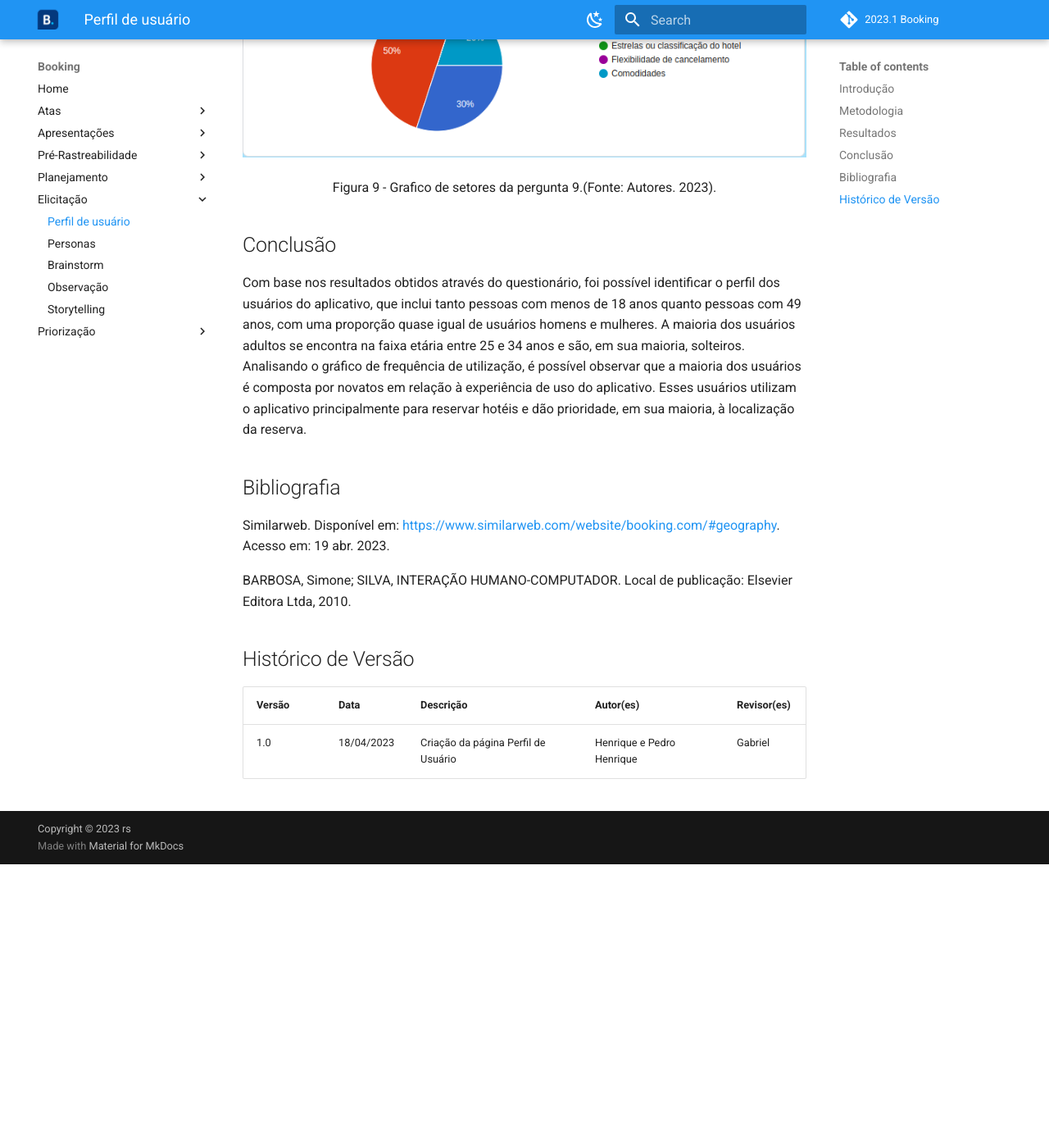
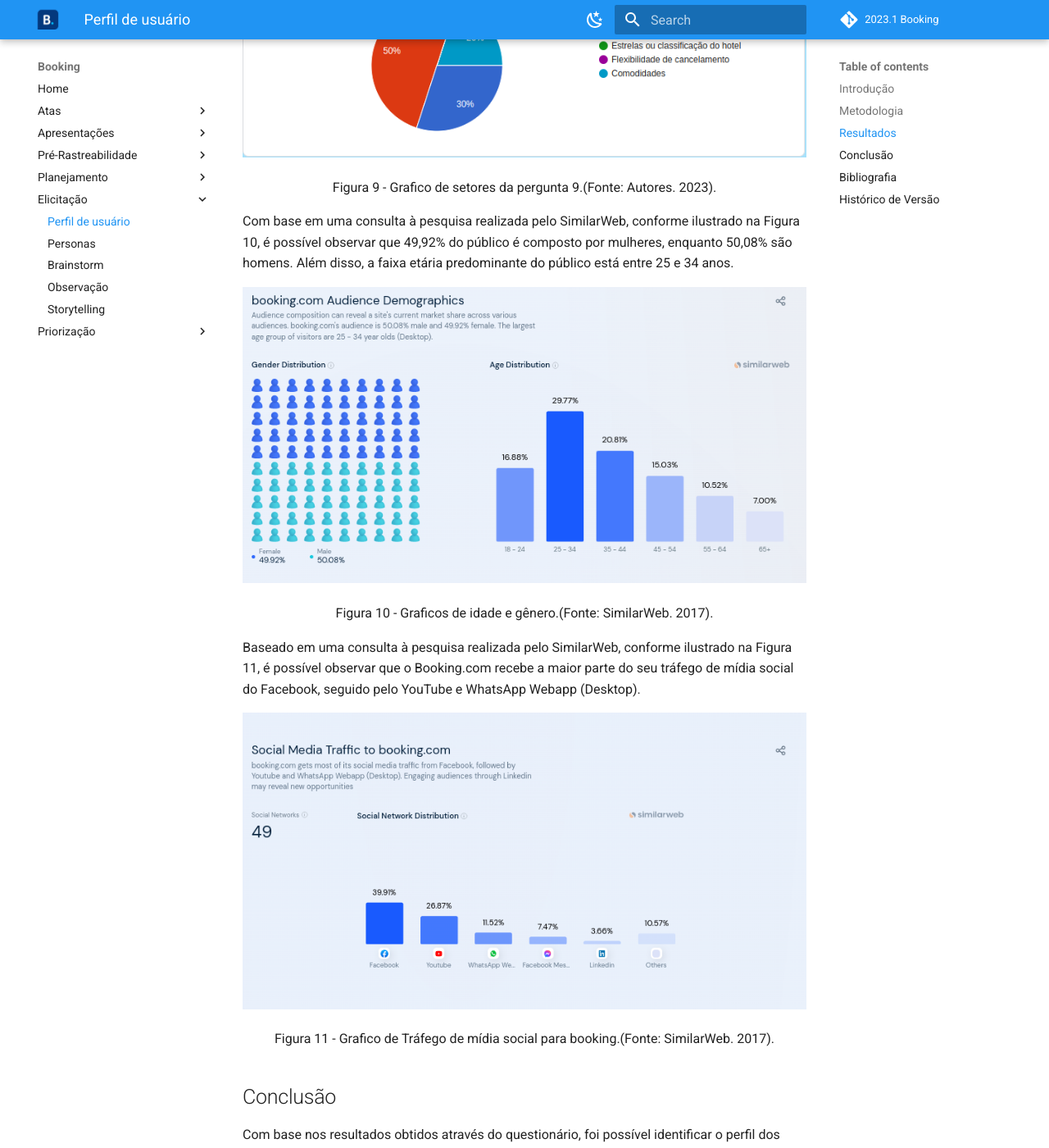
Before and after one commit to Requisitos-de-Software/2023.1-Booking, an MkDocs documentation site: the page built from docs/elicitacao/perfilDeUsuario.md, in a window 1280 px wide and 1400 px high, scrolled down 4477 px. Shown: the whole window at 82% size. Built offline with MkDocs 1.6.1 and Material for MkDocs 9.7.7, drawn with Linux system fonts in a browser that asks for light colours; comment, search, counter and statistics services are not loaded; before the commit the page ends 5531 px from its top, so only the background shows below that; some of the changed text lies outside the part shown.

Commit message:
Adicionando a tecnofilia do usuario
Co-authored-by: HenriPucci <pucci.rique1234@gmail.com>

```diff
--- a/docs/elicitacao/perfilDeUsuario.md
+++ b/docs/elicitacao/perfilDeUsuario.md
@@ -55,9 +55,21 @@
 <img src="../../assets/graficosQuestionario/criterioEscolhaHotel.png"/>
 <p style="text-align: center">Figura 9 - Grafico de setores da pergunta 9.(Fonte: Autores. 2023).</p>
 
+Com base em uma consulta à pesquisa realizada pelo SimilarWeb, conforme ilustrado na Figura 10, é possível observar que 49,92% do público é composto por mulheres, enquanto 50,08% são homens. Além disso, a faixa etária predominante do público está entre 25 e 34 anos.
+
+<img src="../../assets/similarWeb/graficoIdadeGenero.png"/>
+<p style="text-align: center">Figura 10 - Graficos de idade e gênero.(Fonte: SimilarWeb. 2017).</p>
+
+Baseado em uma consulta à pesquisa realizada pelo SimilarWeb, conforme ilustrado na Figura 11, é possível observar que o Booking.com recebe a maior parte do seu tráfego de mídia social do Facebook, seguido pelo YouTube e WhatsApp Webapp (Desktop).
+
+<img src="../../assets/similarWeb/redesSociais.png"/>
+<p style="text-align: center">Figura 11 - Grafico de Tráfego de mídia social para booking.(Fonte: SimilarWeb. 2017).</p>
+
+
+
 ## Conclusão
 
-Com base nos resultados obtidos através do questionário, foi possível identificar o perfil dos usuários do aplicativo, que inclui tanto pessoas com menos de 18 anos quanto pessoas com 49 anos, com uma proporção quase igual de usuários homens e mulheres. A maioria dos usuários adultos se encontra na faixa etária entre 25 e 34 anos e são, em sua maioria, solteiros. Analisando o gráfico de frequência de utilização, é possível observar que a maioria dos usuários é composta por novatos em relação à experiência de uso do aplicativo. Esses usuários utilizam o aplicativo principalmente para reservar hotéis e dão prioridade, em sua maioria, à localização da reserva.
+Com base nos resultados obtidos através do questionário, foi possível identificar o perfil dos usuários do aplicativo, que inclui tanto pessoas com menos de 18 anos quanto pessoas com 49 anos, com uma proporção quase igual de usuários homens e mulheres. A maioria dos usuários adultos se encontra na faixa etária entre 25 e 34 anos e são, em sua maioria, solteiros. Analisando o gráfico de frequência de utilização, é possível observar que a maioria dos usuários possui um nível intermediário de experiência em relação ao uso do aplicativo. Esses usuários têm alguma familiaridade com a tecnologia e são capazes de explorar as funcionalidades básicas do aplicativo. Eles utilizam o aplicativo principalmente para reservar hotéis e dão prioridade, em sua maioria, à localização da reserva.
 
 ## Bibliografia
 
@@ -70,3 +82,4 @@
 | Versão | Data       | Descrição                             | Autor(es)                 | Revisor(es) |
 | ------- | ---------- | --------------------------------------- | ------------------------- | ----------- |
 | 1.0     | 18/04/2023 | Criação da página Perfil de Usuário | Henrique e Pedro Henrique | Gabriel     |
+| 1.1     | 10/05/2023 | Adicionando a tecnofilia do usuario | Henrique e Pedro Henrique | Samuel     |
```
Also changed, not shown: docs/assets/similarWeb/graficoIdadeGenero.png (added), docs/assets/similarWeb/redesSociais.png (added).
